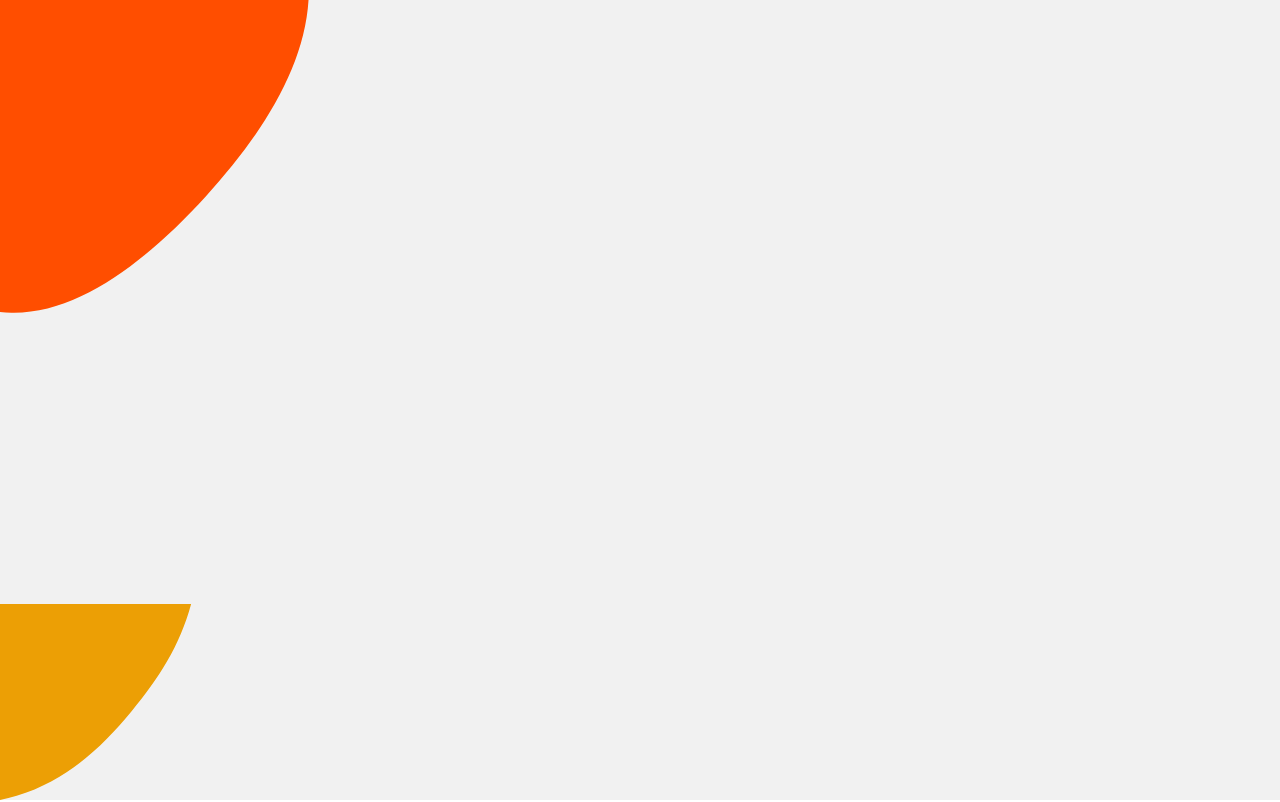
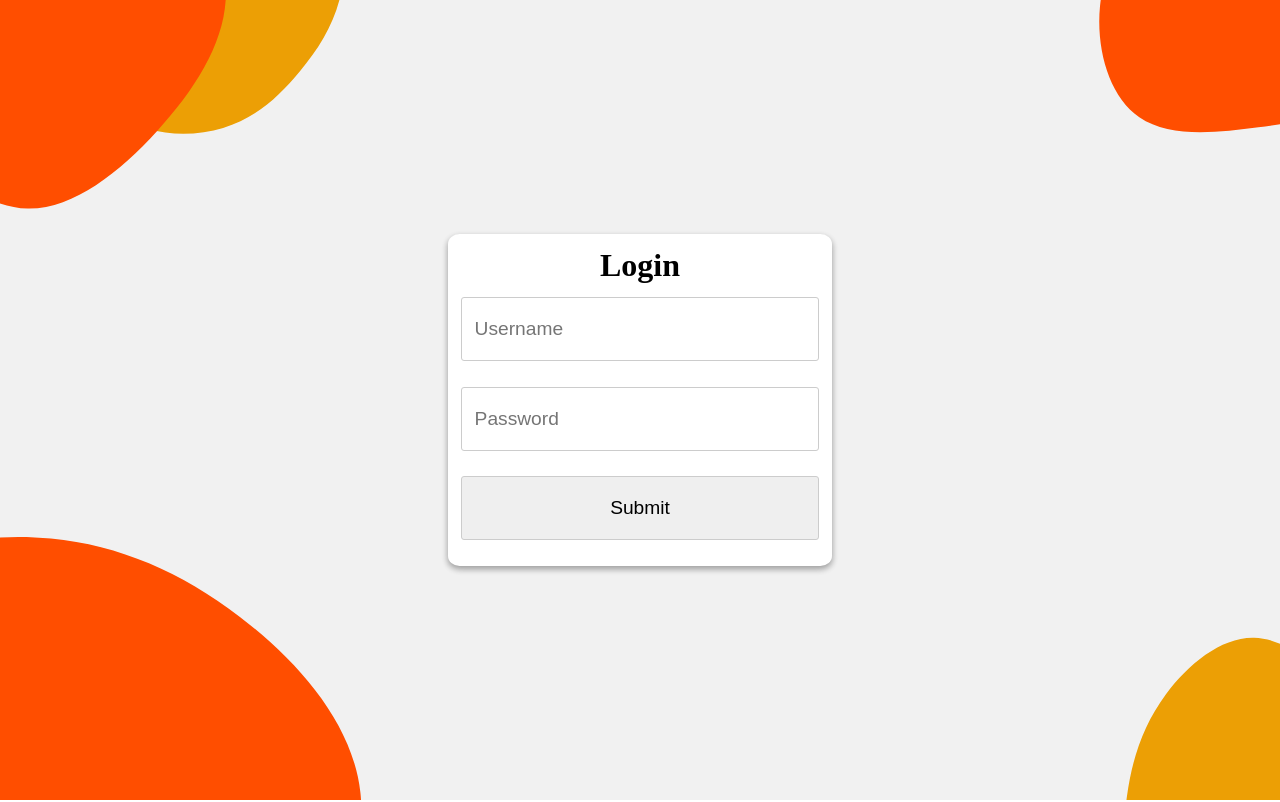
Before and after one commit to ZapomniGo/zapomnigo-client, a React (Vite) app: page /login in a window 1280 px wide. Shown: the top 802 px of the page. Built offline with nearby package versions, Linux system fonts and the light colour scheme.

Commit message:
added styling for background

```diff
--- a/src/app-components/Login/Login.scss
+++ b/src/app-components/Login/Login.scss
@@ -0,0 +1,86 @@
+#background {
+    width: 100vw;
+    height: 100vh;
+    background-color: #f1f1f1;
+    position: relative;
+    overflow-x: hidden;
+
+    .spacer {
+      position: absolute;
+      background-repeat: no-repeat;
+      background-position: center;
+      background-size: cover;
+      aspect-ratio: 960/300;
+    }
+
+    .top-left-1{
+      width: 100%;
+      position: absolute;
+      left: -25%; /* Adjust this value based on your design */
+      margin-top: 0; /* Reset margin-top */
+      z-index: 1;
+    }
+
+    .top-left-1 svg{
+      top: 0;
+      width: 100%;
+      height: 100%;
+      display: block;
+    }
+
+    .bottom-left{
+      width: 100%;
+      position: absolute;
+      bottom: 0;
+      left: -20%;
+    }
+
+    .bottom-left svg{
+      top: 0;
+      width: 100%;
+      height: 100%;
+      display: block;
+    }
+
+    .top-left-2 {
+      width: 100%;
+      position: absolute;
+      left: -10%; /* Adjust this value based on your design */
+      margin-top: 0; /* Reset margin-top */
+      z-index: 0;
+    }
+
+    .top-left-2 svg{
+      width: 100%;
+      height: 100%;
+      display: block;
+    }
+
+    .top-right{
+      width: 100%;
+      position: absolute;
+      top: 0;
+      right: 0;
+      margin-bottom: 0px !important;
+    }
+
+    .top-right svg{
+      display: block;
+      width: 150%;
+      height: 100%;
+    }
+
+    .bottom-right {
+      width: 100%;
+      position: absolute;
+      bottom: 0;
+      right: 0;
+      margin-bottom: 0px !important; /* Adjust this value based on your design */
+    }
+
+    .bottom-right svg {
+      display: block;
+      width: 150%;
+      height: 100%;
+    }
+  }
```
